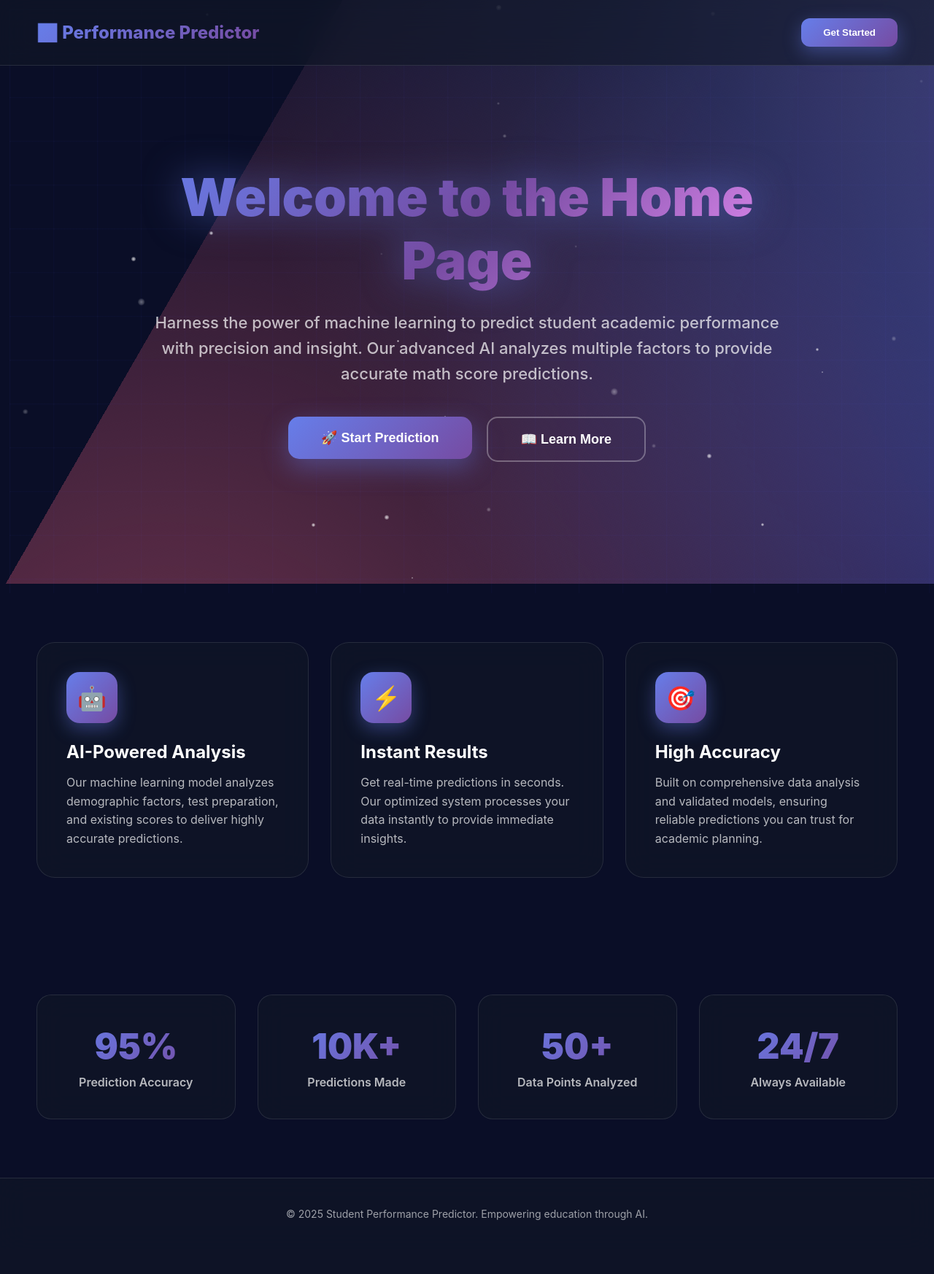
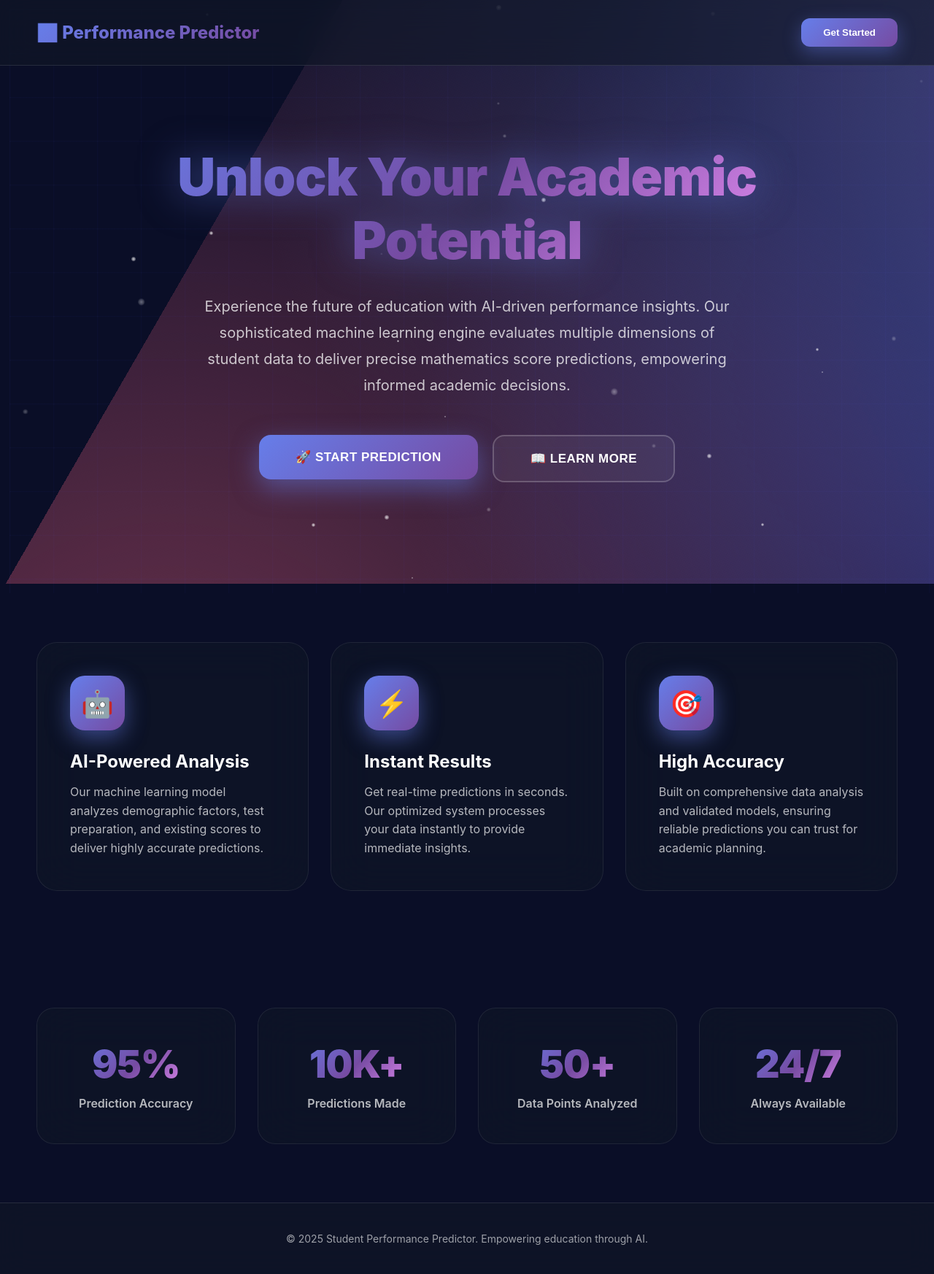
Before and after one commit to prashantshukla01/MLProject, a Flask app: page / in a window 1280 px wide. Shown: the whole page at 73% size. Before the commit the page ends 1672 px from the top, so only its background shows below. Run offline with Flask 3, Linux system fonts and the light colour scheme.

Commit message:
ui fixed

```diff
--- a/templates/index.html
+++ b/templates/index.html
@@ -167,13 +167,20 @@
         .hero h1 {
             font-size: 72px;
             font-weight: 900;
-            margin-bottom: 25px;
-            background: linear-gradient(135deg, #667eea 0%, #764ba2 50%, #f093fb 100%);
+            margin-bottom: 30px;
+            background: linear-gradient(135deg, #667eea 0%, #764ba2 30%, #f093fb 60%, #fff 100%);
             -webkit-background-clip: text;
             -webkit-text-fill-color: transparent;
             background-clip: text;
             line-height: 1.2;
-            animation: textGlow 3s ease-in-out infinite;
+            animation: textGlow 3s ease-in-out infinite, gradientFlow 8s ease infinite;
+            background-size: 200% auto;
+            letter-spacing: -1px;
+        }
+
+        @keyframes gradientFlow {
+            0%, 100% { background-position: 0% 50%; }
+            50% { background-position: 100% 50%; }
         }
 
         @keyframes textGlow {
@@ -182,11 +189,14 @@
         }
 
         .hero p {
-            font-size: 22px;
-            color: rgba(255, 255, 255, 0.7);
-            margin-bottom: 40px;
-            font-weight: 500;
-            line-height: 1.6;
+            font-size: 20px;
+            color: rgba(255, 255, 255, 0.75);
+            margin-bottom: 50px;
+            font-weight: 400;
+            line-height: 1.8;
+            max-width: 750px;
+            margin-left: auto;
+            margin-right: auto;
             animation: fadeInUp 0.8s ease-out 0.5s both;
         }
 
@@ -199,18 +209,20 @@
         }
 
         .cta-primary {
-            padding: 18px 45px;
+            padding: 20px 50px;
             background: linear-gradient(135deg, #667eea, #764ba2);
             border: none;
-            border-radius: 15px;
+            border-radius: 16px;
             color: white;
-            font-size: 18px;
+            font-size: 17px;
             font-weight: 700;
             cursor: pointer;
-            transition: all 0.4s ease;
-            box-shadow: 0 12px 35px rgba(102, 126, 234, 0.4);
+            transition: all 0.4s cubic-bezier(0.4, 0, 0.2, 1);
+            box-shadow: 0 12px 35px rgba(102, 126, 234, 0.5);
             position: relative;
             overflow: hidden;
+            text-transform: uppercase;
+            letter-spacing: 0.5px;
         }
 
         .cta-primary::before {
@@ -237,22 +249,25 @@
         }
 
         .cta-secondary {
-            padding: 18px 45px;
-            background: transparent;
-            border: 2px solid rgba(255, 255, 255, 0.3);
-            border-radius: 15px;
+            padding: 20px 50px;
+            background: rgba(255, 255, 255, 0.05);
+            border: 2px solid rgba(255, 255, 255, 0.2);
+            border-radius: 16px;
             color: white;
-            font-size: 18px;
+            font-size: 17px;
             font-weight: 700;
             cursor: pointer;
-            transition: all 0.4s ease;
+            transition: all 0.4s cubic-bezier(0.4, 0, 0.2, 1);
             backdrop-filter: blur(10px);
+            text-transform: uppercase;
+            letter-spacing: 0.5px;
         }
 
         .cta-secondary:hover {
-            background: rgba(255, 255, 255, 0.1);
-            border-color: rgba(255, 255, 255, 0.5);
+            background: rgba(255, 255, 255, 0.15);
+            border-color: rgba(255, 255, 255, 0.4);
             transform: translateY(-5px);
+            box-shadow: 0 12px 30px rgba(255, 255, 255, 0.15);
         }
 
         /* Features Section */
@@ -271,12 +286,12 @@
         }
 
         .feature-card {
-            background: rgba(17, 24, 39, 0.6);
-            backdrop-filter: blur(20px);
-            border: 1px solid rgba(255, 255, 255, 0.1);
-            border-radius: 25px;
-            padding: 40px;
-            transition: all 0.4s ease;
+            background: rgba(17, 24, 39, 0.5);
+            backdrop-filter: blur(30px);
+            border: 1px solid rgba(255, 255, 255, 0.08);
+            border-radius: 28px;
+            padding: 45px;
+            transition: all 0.5s cubic-bezier(0.4, 0, 0.2, 1);
             animation: fadeInUp 0.6s ease-out both;
             position: relative;
             overflow: hidden;
@@ -303,21 +318,28 @@
         }
 
         .feature-card:hover {
-            transform: translateY(-10px);
-            box-shadow: 0 20px 50px rgba(102, 126, 234, 0.4);
+            transform: translateY(-12px) scale(1.02);
+            box-shadow: 0 25px 60px rgba(102, 126, 234, 0.5);
+            border-color: rgba(255, 255, 255, 0.15);
         }
 
         .feature-icon {
-            width: 70px;
-            height: 70px;
+            width: 75px;
+            height: 75px;
             background: linear-gradient(135deg, #667eea, #764ba2);
-            border-radius: 18px;
+            border-radius: 20px;
             display: flex;
             align-items: center;
             justify-content: center;
-            font-size: 32px;
-            margin-bottom: 25px;
-            box-shadow: 0 8px 25px rgba(102, 126, 234, 0.4);
+            font-size: 36px;
+            margin-bottom: 28px;
+            box-shadow: 0 10px 30px rgba(102, 126, 234, 0.5);
+            transition: all 0.4s ease;
+        }
+
+        .feature-card:hover .feature-icon {
+            transform: rotateY(180deg) scale(1.1);
+            box-shadow: 0 15px 40px rgba(102, 126, 234, 0.7);
         }
 
         .feature-card h3 {
@@ -348,13 +370,13 @@
         }
 
         .stat-card {
-            background: rgba(17, 24, 39, 0.6);
-            backdrop-filter: blur(20px);
-            border: 1px solid rgba(255, 255, 255, 0.1);
-            border-radius: 20px;
-            padding: 40px;
+            background: rgba(17, 24, 39, 0.5);
+            backdrop-filter: blur(30px);
+            border: 1px solid rgba(255, 255, 255, 0.08);
+            border-radius: 24px;
+            padding: 45px;
             text-align: center;
-            transition: all 0.4s ease;
+            transition: all 0.5s cubic-bezier(0.4, 0, 0.2, 1);
             animation: fadeInUp 0.6s ease-out both;
         }
 
@@ -364,18 +386,20 @@
         .stat-card:nth-child(4) { animation-delay: 0.4s; }
 
         .stat-card:hover {
-            transform: translateY(-5px);
-            box-shadow: 0 15px 40px rgba(102, 126, 234, 0.3);
+            transform: translateY(-8px) scale(1.03);
+            box-shadow: 0 20px 50px rgba(102, 126, 234, 0.4);
+            border-color: rgba(255, 255, 255, 0.15);
         }
 
         .stat-number {
-            font-size: 48px;
+            font-size: 52px;
             font-weight: 900;
-            background: linear-gradient(135deg, #667eea, #764ba2);
+            background: linear-gradient(135deg, #667eea, #764ba2, #f093fb);
             -webkit-background-clip: text;
             -webkit-text-fill-color: transparent;
             background-clip: text;
-            margin-bottom: 10px;
+            margin-bottom: 12px;
+            letter-spacing: -1px;
         }
 
         .stat-label {
@@ -459,8 +483,8 @@
 
     <section class="hero">
         <div class="hero-content">
-            <h1>Welcome to the Home Page</h1>
-            <p>Harness the power of machine learning to predict student academic performance with precision and insight. Our advanced AI analyzes multiple factors to provide accurate math score predictions.</p>
+            <h1>Unlock Your Academic Potential</h1>
+            <p>Experience the future of education with AI-driven performance insights. Our sophisticated machine learning engine evaluates multiple dimensions of student data to deliver precise mathematics score predictions, empowering informed academic decisions.</p>
             <div class="cta-buttons">
                 <a href="/predictdata" style="text-decoration: none;">
                     <button class="cta-primary">
```
Also changed, not shown: templates/home.html (+171 -163 lines).
